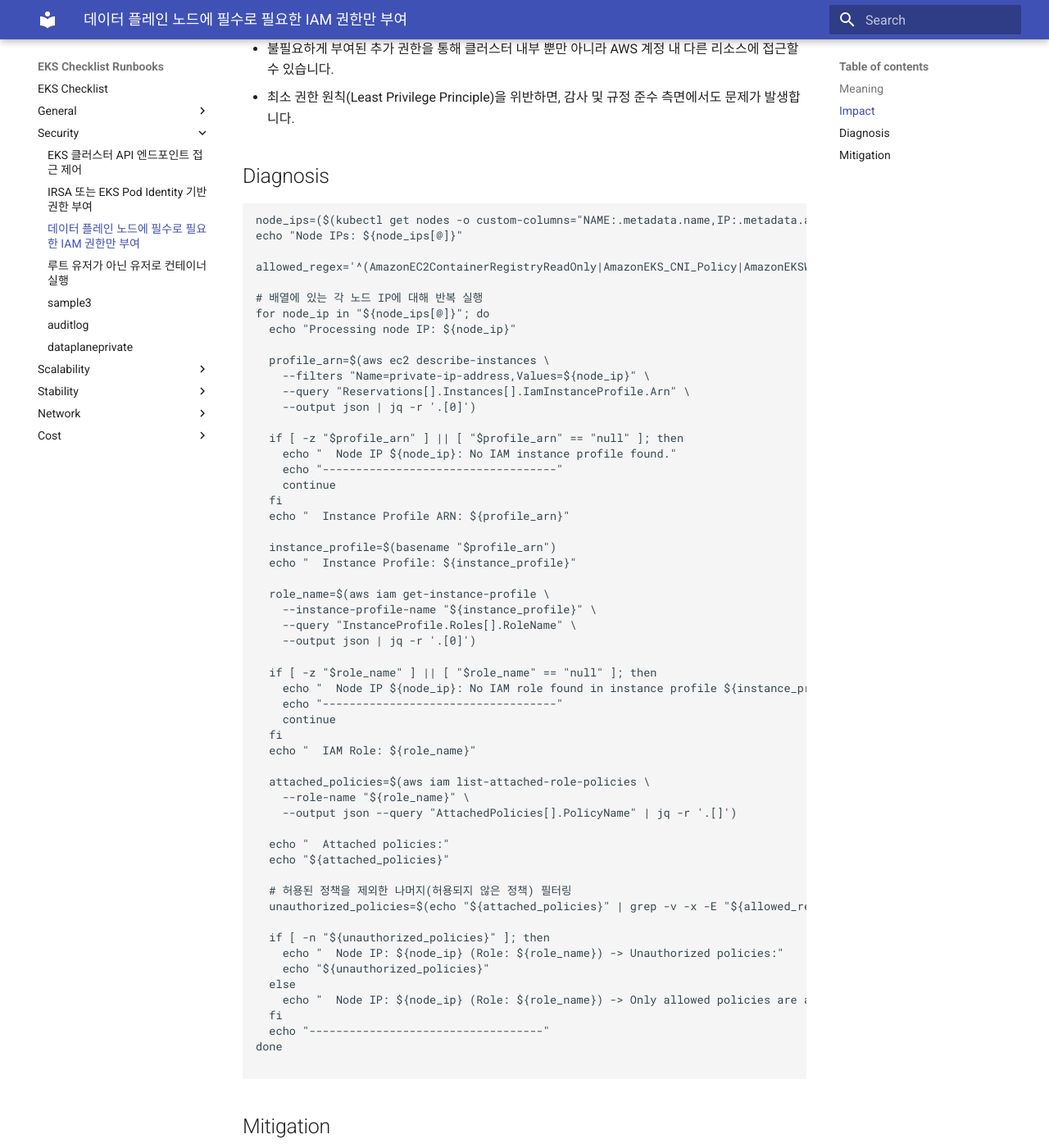
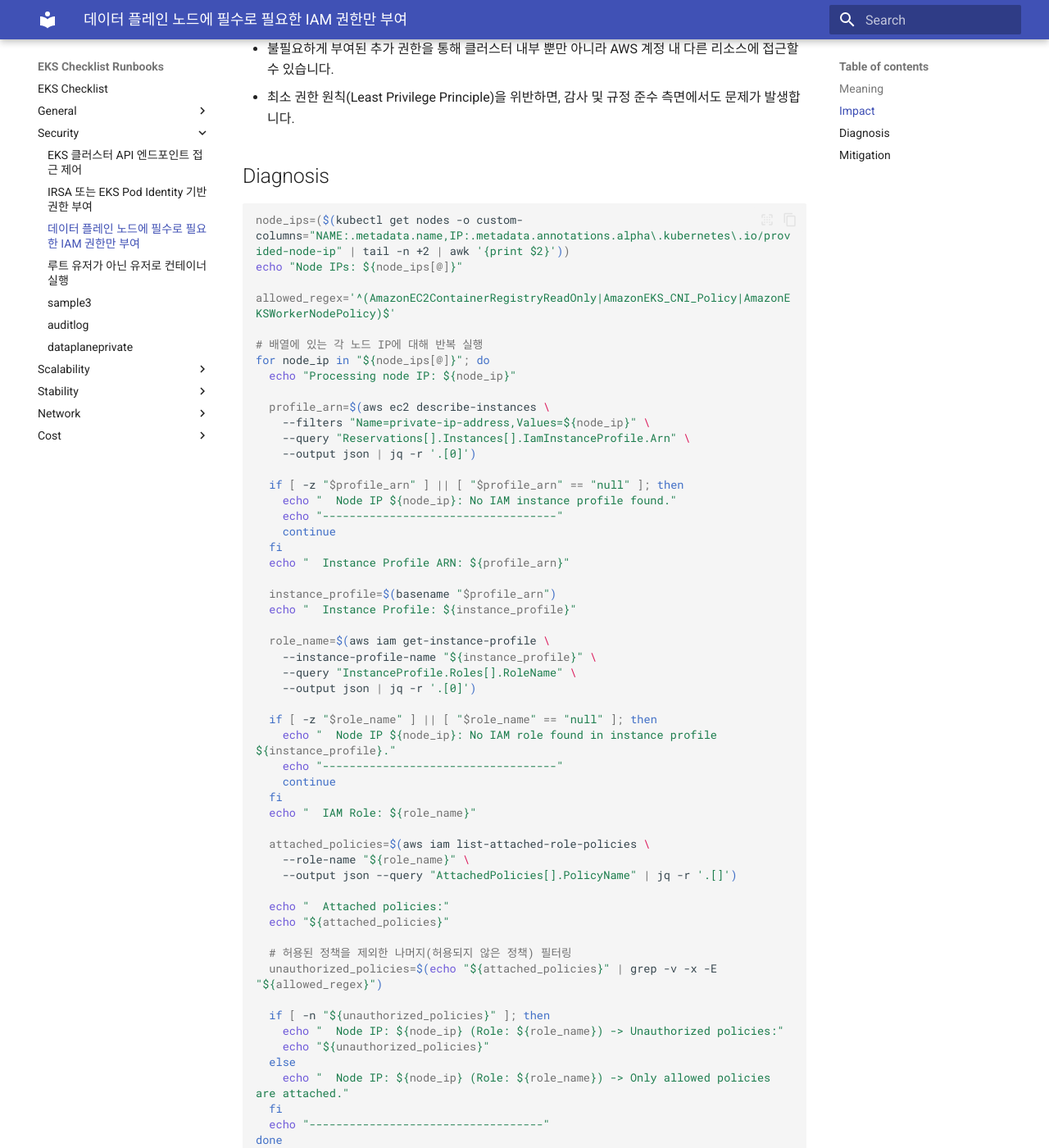
Before and after one commit to fitcloud/eks-checklist, an MkDocs documentation site: the page built from docs/security/데이터_플레인_노드에_필수로_필요한_IAM_권한만_부여.md, in a window 1280 px wide and 1400 px high, scrolled down 478 px. Shown: the whole window at 82% size. Built offline with MkDocs 1.6.1 and Material for MkDocs 9.7.7, drawn with Linux system fonts in a browser that asks for light colours; some of the changed text lies outside the part shown.

Commit message:
runbook 코드 복사 & 줄바꿈 기능 추가

```diff
--- /dev/null
+++ b/docs/assets/css/custom.css
@@ -0,0 +1,5 @@
+/* 코드 블록 자동 줄바꿈 */
+code, pre {
+    white-space: pre-wrap !important;
+    word-break: break-word !important;
+  }
--- a/mkdocs.yml
+++ b/mkdocs.yml
@@ -1,6 +1,21 @@
+markdown_extensions:
+  - pymdownx.highlight:
+      anchor_linenums: true
+      line_spans: __span
+      pygments_lang_class: true
+  - pymdownx.inlinehilite
+  - pymdownx.snippets
+  - pymdownx.superfences
+
+extra_css:
+  - assets/css/custom.css
+
 site_name: "EKS Checklist Runbooks"
 theme:
   name: "material"
+  features:
+    - content.code.copy
+    - content.code.select
 nav:
   - EKS Checklist: index.md
   - General:
```
Also changed, not shown: 1 other file.
